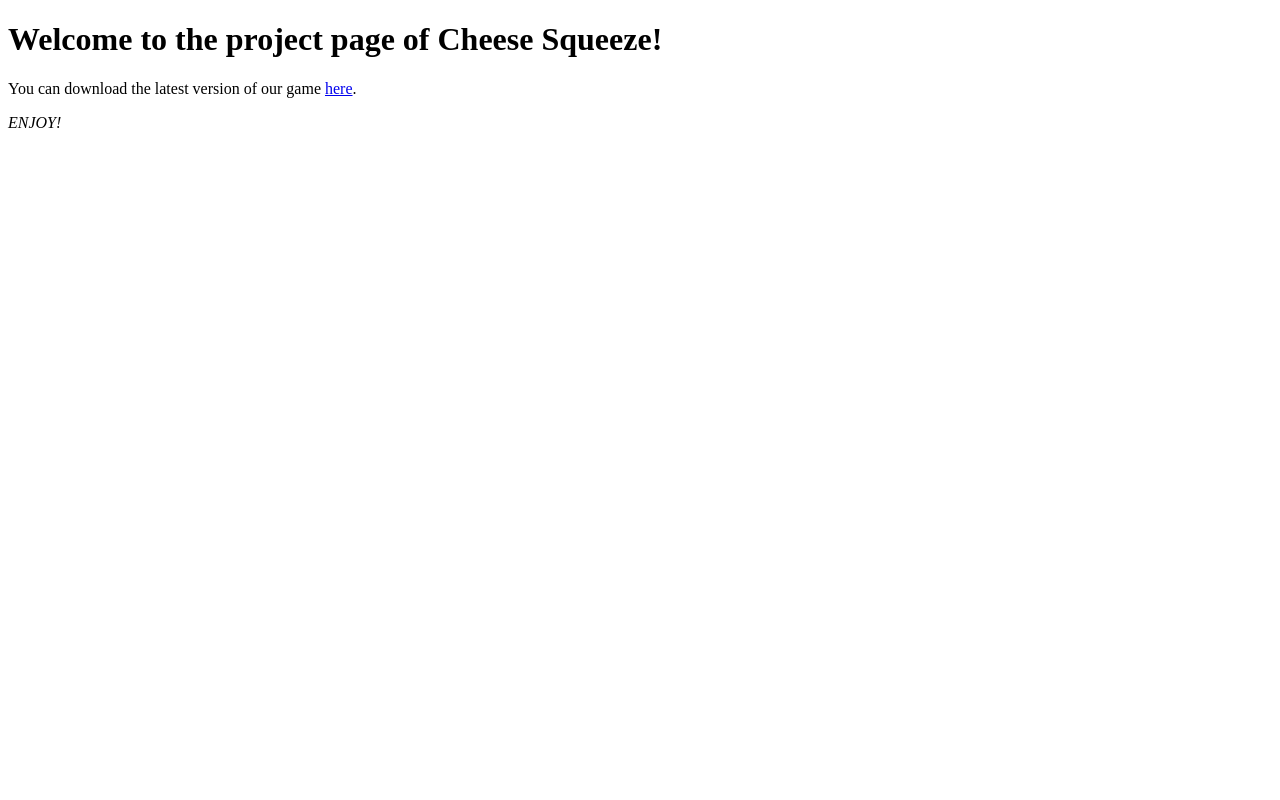
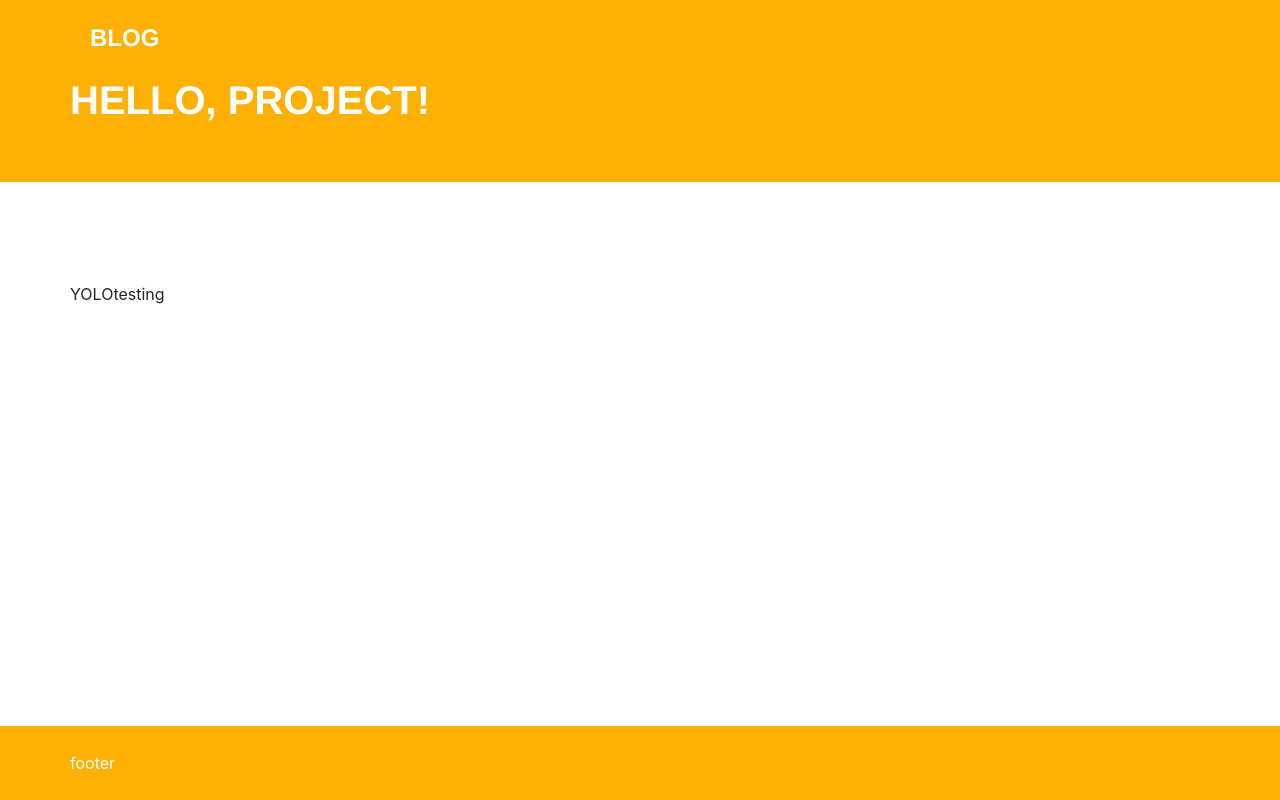
Before and after one commit to Camambar/CheeseSqueeze, a plain HTML site: page index.html in a window 1280 px wide. Drawn offline with nearby package versions, Linux system fonts and the light colour scheme.

Commit message:
current template

```diff
--- /dev/null
+++ b/css/cheesesqueeze.css
@@ -0,0 +1,131 @@
+/*!
+ * Start Bootstrap - Flatly Bootstrap Theme (http://startbootstrap.com)
+ * Code licensed under the Apache License v2.0.
+ * For details, see http://www.apache.org/licenses/LICENSE-2.0.
+ */
+
+html {
+	height: 100%;
+	margin: 0;
+	padding: 0;
+}
+
+body {
+    overflow-x: hidden;
+	margin: 0;
+	padding: 0;
+	height: 100%;
+}
+
+#wrapper {
+	min-height: 100%;
+	position: relative;
+}
+
+p {
+    font-size: 20px;
+    text-align: justify;
+}
+
+a,
+a:hover,
+a:focus,
+a:active,
+a.active {
+    outline: 0;
+    color: #FEB103;
+}
+
+h1,
+h2,
+h3,
+h4,
+h5,
+h6 {
+    text-transform: uppercase;
+    font-family: Montserrat,"Helvetica Neue",Helvetica,Arial,sans-serif;
+    font-weight: 700;
+}
+
+a.navbar {
+    text-transform: uppercase;
+    font-family: Montserrat,"Helvetica Neue",Helvetica,Arial,sans-serif;
+    font-weight: 700;
+    font-size: 1.5em;
+    float:right;
+    padding:20px;
+    color: #fff;
+}
+
+header {
+    text-align: center;
+    color: #fff;
+    background: #FEB103;
+}
+
+header .container {
+    padding-top: 0px;
+    padding-bottom: 50px;
+}
+
+header img {
+    display: block;
+    margin: 0 auto 0;
+}
+
+section {
+    padding: 100px 0;
+}
+
+section h2 {
+    margin: 0;
+    font-size: 3em;
+}
+
+section.success {
+    color: #fff;
+    background: #FEB103;
+}
+
+.btn-outline {
+    margin-top: 15px;
+    border: solid 2px #f4efef;
+    font-size: 30px;
+    padding: 10px;
+    margin: 20px;
+    color: #f4efef;
+    background: 0 0;
+    transition: all .3s ease-in-out;
+}
+
+.btn-outline:hover,
+.btn-outline:focus,
+.btn-outline:active,
+.btn-outline.active {
+    border: solid 2px #f4efef;
+    color: #FEB103;
+    background: #f4efef;
+}
+
+footer {
+    color: #fff;
+	width: 100%;
+	position: absolute;
+	bottom: 0;
+	left: 0;
+}
+
+footer .footer {
+    padding: 25px 0;
+    background-color: #FEB103;
+}
+
+.btn:focus,
+.btn:active,
+.btn.active {
+    outline: 0;
+}
+
+#content {
+	padding-bottom: 80px;
+}
--- a/index.html
+++ b/index.html
@@ -1,12 +1,64 @@
 <!DOCTYPE html>
-<html>
+<html lang="en">
 	<head>
-		<title>Cheese Squeeze!</title>
+		<meta charset="utf-8">
+		<meta http-equiv="X-UA-Compatible" content="IE=edge">
+		<meta name="viewport" content="width=device-width, initial-scale=1">
+		<title>Cheese Squeeze</title>
+
+		<!-- Bootstrap -->
+		<link href="http://maxcdn.bootstrapcdn.com/bootswatch/3.2.0/flatly/bootstrap.min.css" rel="stylesheet">
+
+		<!-- Custom CSS -->
+		<link href="css/cheesesqueeze.css" rel="stylesheet">
+
+
+		<!-- HTML5 shim and Respond.js for IE8 support of HTML5 elements and media queries -->
+		<!-- WARNING: Respond.js doesn't work if you view the page via file:// -->
+		<!--[if lt IE 9]>
+		  <script src="https://oss.maxcdn.com/html5shiv/3.7.2/html5shiv.min.js"></script>
+		  <script src="https://oss.maxcdn.com/respond/1.4.2/respond.min.js"></script>
+		<![endif]-->
 	</head>
 	<body>
-		<h1>Welcome to the project page of Cheese Squeeze!</h1>
+		<div id="wrapper">
+			<!-- Header -->
+			<header>
+				<div class="container">
+					<div class="row">
+					   <a class="navbar" href="http://camambar.wordpress.com">Blog</a>
+					</div>
+					<div class="row">
+						<h1>Hello, project!</h1>
+					</div>
+				</div>
+			</header>
 
-		<p>You can download the latest version of our game <a href="http://camambar.github.io/CheeseSqueeze/game/">here</a>.</p>
-		<p><em>ENJOY!</em></p>
-	</body>
+			<div id="content">
+				<!-- About Section -->
+				<section id="about">
+					<div class="container">
+						<div class="row">
+							YOLOtesting
+						</div>
+					</div>
+				</section>
+			</div>
+
+			<!-- Footer -->
+			<footer class="text-center">
+						<div class="footer">
+					<div class="container">
+						<div class="row">
+							footer
+						</div>
+					</div>
+				</div>
+			</footer>
+		</div>
+		<!-- jQuery (necessary for Bootstrap's JavaScript plugins) -->
+		<script src="http://code.jquery.com/jquery-1.11.1.min.js"></script>
+		<!-- Include all compiled plugins (below), or include individual files as needed -->
+		<script src="http://maxcdn.bootstrapcdn.com/bootstrap/3.3.0/js/bootstrap.min.js"></script>
+  </body>
 </html>
```
Also changed, not shown: res/cover.png (added).
